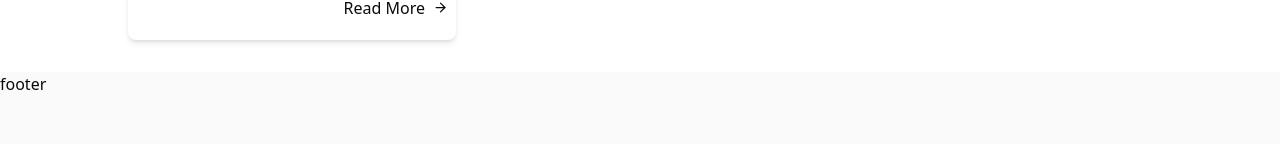
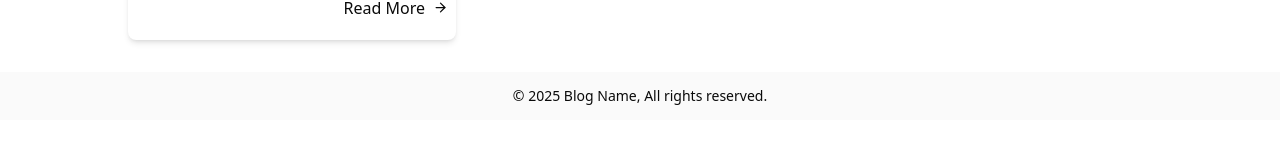
Before and after one commit to umutkamanoglu/nextjs-blog, a Next.js app: page / in a window 1280 px wide. Shown: the part 2242-2386 px from the top of the page. After the commit the page ends 2362 px from the top, so only its background shows below. Built offline with nearby package versions, Linux system fonts and the light colour scheme.

Commit message:
Basit footer yapısı tasarlandı.

```diff
--- a/app/layout.jsx
+++ b/app/layout.jsx
@@ -2,6 +2,7 @@ import { Montserrat } from "next/font/google";
 import "./globals.css";
 import { ThemeProvider } from "@/components/theme/theme-provider";
 import Header from "@/components/blog/Header";
+import Footer from "@/components/blog/Footer";
 
 const montserrat = Montserrat({
   subsets: ["latin"],
@@ -30,9 +31,7 @@ export default function RootLayout({ children }) {
           <main className="min-h-[calc(100vh-5rem)] mt-20 px-[10%] py-8">
             {children}
           </main>
-          <footer className="bg-sidebar h-24">
-            footer
-          </footer>
+          <Footer />
         </ThemeProvider>
       </body>
     </html>
--- /dev/null
+++ b/components/blog/Footer.jsx
@@ -0,0 +1,11 @@
+import React from 'react'
+
+const Footer = () => {
+    return (
+        <footer className="bg-sidebar h-12 px-[10%] flex items-center justify-center text-sm">
+            © {new Date().getFullYear()} Blog Name, All rights reserved.
+        </footer>
+    )
+}
+
+export default Footer
```
